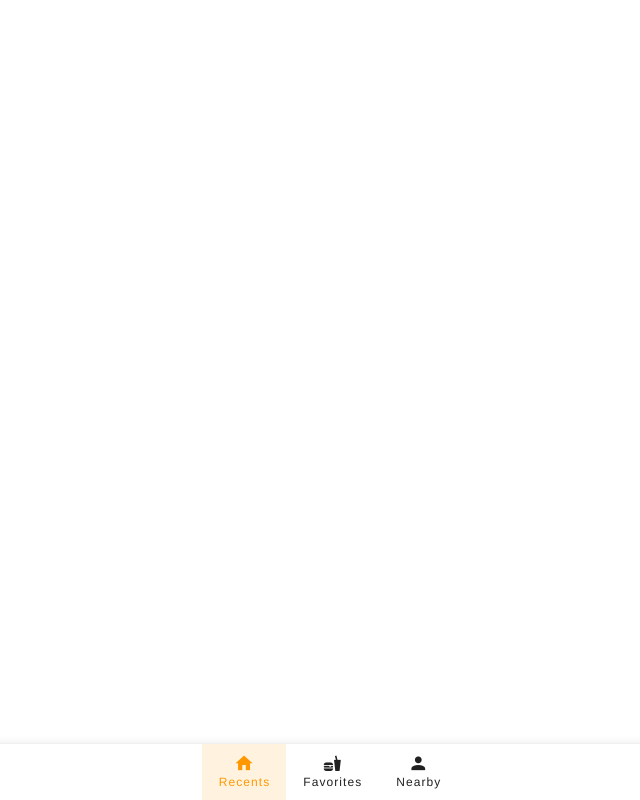
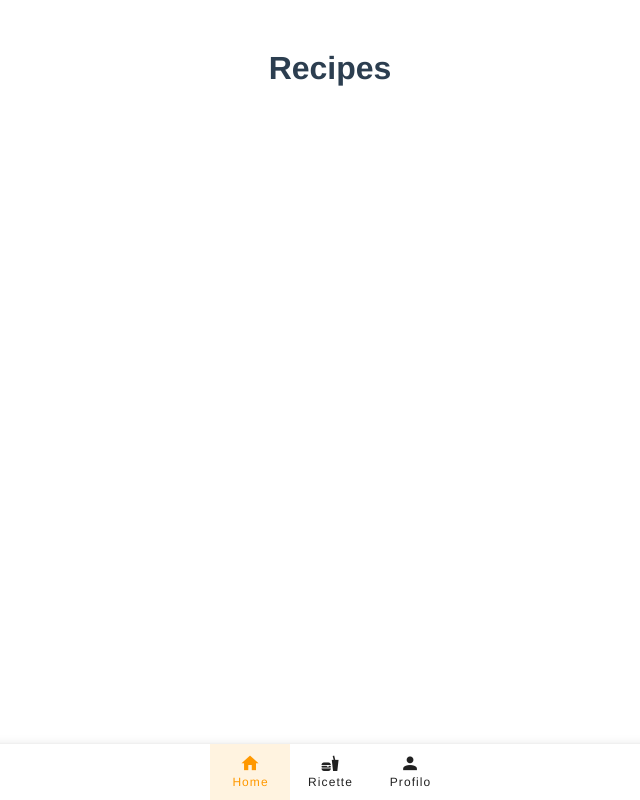
Before and after one commit to carmine858/Whats-in-Your_Fridge, a Vue app in the folder vue/wyf/: page /recipe in a window 1280 px wide. Shown: the whole page, without its empty margins (310-950 px from the left). Built offline with nearby package versions, Linux system fonts and the light colour scheme.

Commit message:
modifche

```diff
--- a/vue/wyf/src/App.vue
+++ b/vue/wyf/src/App.vue
@@ -1,5 +1,9 @@
-<template>
-  <div id="app">
+<template style="background-color: orange;">
+  <div id="app" >
+    <v-row justify="center">
+      <h1 class="app-title">WHAT'S IN YOUR FRIDGE?</h1>
+    </v-row>
+
     <!-- Mostra la navbar solo se non sei nelle pagine di login o registrazione -->
     <v-layout v-if="!isAuthPage" class="overflow-visible" style="height: 56px;">
       <v-bottom-navigation
@@ -9,17 +13,17 @@
       >
         <v-btn @click="navigateTo('/home')">
           <v-icon>mdi-home</v-icon>
-          Recents
+          Home
         </v-btn>
 
-        <v-btn @click="navigateTo('/about')">
+        <v-btn @click="navigateTo('/recipe')">
           <v-icon>mdi-food</v-icon>
-          Favorites
+          Ricette
         </v-btn>
 
-        <v-btn @click="navigateTo('/nearby')">
+        <v-btn @click="navigateTo('/profile')">
           <v-icon>mdi-account</v-icon>
-          <span>Nearby</span>
+          <span>Profilo</span>
         </v-btn>
       </v-bottom-navigation>
     </v-layout>
@@ -52,6 +56,16 @@ export default {
 </script>
 
 <style>
+
+.app-title {
+  font-family: 'Pacifico', cursive; /* Font a tema */
+  font-size: 3rem;
+  color: white;
+  text-align: center;
+  margin-bottom: -80px;
+  margin-top: 20px;
+}
+
 nav {
   padding: 30px;
 }
--- a/vue/wyf/src/components/UserLogin.vue
+++ b/vue/wyf/src/components/UserLogin.vue
@@ -1,13 +1,19 @@
 <template>
 
     <!-- Titolo dell'applicazione -->
-    <v-row justify="center">
-      <h1 class="app-title">WHAT'S IN YOUR FRIDGE?</h1>
-    </v-row>
 
     <v-row justify="center" align="center" class="login-row">
       <v-col cols="12" lg="6" md="8" sm="10">
         <v-card class="login-card">
+          <v-alert
+          v-if="showAlert"
+          :type="alertType"
+          dismissible
+          @input="showAlert = false"
+        >
+          {{ alertMessage }}
+        </v-alert>
+
           <v-card-title class="text-center">
             <h2 class="headline">Login</h2>
           </v-card-title>
@@ -66,7 +72,10 @@
         errorMessages: {
           username: '',
           password: ''
-        }
+        },
+        showAlert: false,      // Stato per mostrare o nascondere l'alert
+        alertMessage: '',      // Messaggio dell'alert
+        alertType: 'success'
       };
     },
     methods: {
@@ -91,7 +100,9 @@
          axios.post('http://localhost:3000/login', loginData)
             .then(() => {
               // Gestisci la risposta, ad esempio, memorizza il token
-              alert('Accesso avvenuto con successo!');
+              this.alertMessage = 'Accesso avvenuto con successo!';
+            this.alertType = 'success';
+            this.showAlert = true;
               this.$router.push('/home'); // Reindirizza all'home
             })
             .catch(error => {
--- a/vue/wyf/src/components/UserRegister.vue
+++ b/vue/wyf/src/components/UserRegister.vue
@@ -1,4 +1,5 @@
 <template>
+
   <v-row justify="center" align="center" class="registration-row">
     <v-col cols="12" lg="6" md="8" sm="10">
       <v-card class="registration-card">
@@ -81,7 +82,7 @@
         </v-card-text>
         <v-divider></v-divider>
         <v-card-actions class="d-flex justify-center">
-          <v-btn color="primary" @click="submit" class="submit-btn">Registrati</v-btn>
+          <v-btn color="orange" @click="submit" class="submit-btn">Registrati</v-btn>
           <v-btn text @click="resetForm" class="ml-2">Annulla</v-btn>
         </v-card-actions>
       </v-card>
@@ -182,15 +183,25 @@ export default {
 </script>
 
 <style scoped>
+.app-title {
+  font-family: 'Pacifico', cursive; /* Font a tema */
+  font-size: 3rem;
+  color: white;
+  text-align: center;
+  margin-bottom: -80px;
+  margin-top: 20px;
+}
+
 .registration-row {
   min-height: 100vh; /* Allinea verticalmente il contenuto */
-  background-color: #f5f5f5; /* Colore di sfondo chiaro */
+  background-color:  #f4a53e; /* Colore di sfondo chiaro */
 }
 
 .registration-card {
   box-shadow: 0 2px 10px rgba(0, 0, 0, 0.2); /* Ombra per la carta */
   border-radius: 10px; /* Angoli arrotondati */
   padding: 20px; /* Padding interno */
+  background-color: #ebcea5;
 }
 
 .submit-btn {
@@ -198,7 +209,7 @@ export default {
 }
 
 .submit-btn:hover {
-  background-color: #1976d2; /* Colore di sfondo al passaggio del mouse */
+  background-color: #f4a53e; /* Colore di sfondo al passaggio del mouse */
   color: white; /* Colore del testo al passaggio del mouse */
 }
 </style>
--- a/vue/wyf/src/router/index.js
+++ b/vue/wyf/src/router/index.js
@@ -2,6 +2,8 @@ import { createRouter, createWebHistory } from 'vue-router'
 import HomeView from '../views/HomeView.vue'
 import UserRegister from '../components/UserRegister.vue';
 import UserLogin from '../components/UserLogin.vue';
+import ProfileView from '@/views/ProfileView.vue';
+import RecipesView from '@/views/RecipesView.vue';
 
 const routes = [
   { path: '/register', component: UserRegister },
@@ -12,12 +14,18 @@ const routes = [
     component: HomeView
   },
   {
-    path: '/about',
-    name: 'about',
+    path: '/profile',
+    name: 'profile',
+    component: ProfileView
+
+  },
+  {
+    path: '/recipe',
+    name: 'recipe',
     // route level code-splitting
     // this generates a separate chunk (about.[hash].js) for this route
     // which is lazy-loaded when the route is visited.
-    component: () => import(/* webpackChunkName: "about" */ '../views/AboutView.vue')
+    component: RecipesView
   }
 ]
 
--- a/vue/wyf/src/views/AboutView.vue
+++ /dev/null
@@ -1,5 +0,0 @@
-<template>
-  <div class="about">
-    <h1>This is an about page</h1>
-  </div>
-</template>
--- /dev/null
+++ b/vue/wyf/src/views/ProfileView.vue
@@ -0,0 +1,7 @@
+<template>
+    <h1>Profilo</h1>
+    </template>
+
+
+<script>
+</script>
--- /dev/null
+++ b/vue/wyf/src/views/RecipesView.vue
@@ -0,0 +1,9 @@
+<template>
+  <div>
+    <h1>Recipes</h1>
+  </div>
+</template>
+
+
+<script>
+</script>
```
Also changed, not shown: 1 other file (tests, documents, lock files or other folders).
